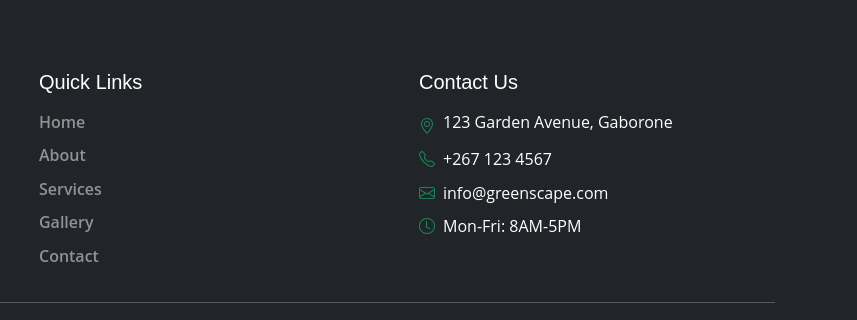
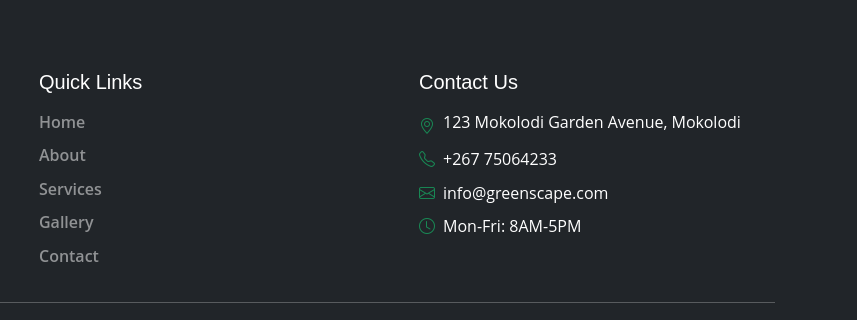
Before and after one commit to bida24-105/GreenSpace, a plain HTML site: page index.html in a window 1280 px wide. Shown: the part 3274-3594 px from the top of the page, 423-1280 px from the left. Drawn offline with nearby package versions, Linux system fonts and the light colour scheme; a script that the page names is missing.

Commit message:
Update index.html

```diff
--- a/index.html
+++ b/index.html
@@ -233,11 +233,11 @@
                     <ul class="nav flex-column">
                         <li class="nav-item mb-2 d-flex align-items-start">
                             <i class="bi bi-geo-alt text-success me-2 mt-1"></i>
-                            <span>123 Garden Avenue, Gaborone</span>
+                            <span>123 Mokolodi Garden Avenue, Mokolodi</span>
                         </li>
                         <li class="nav-item mb-2 d-flex align-items-center">
                             <i class="bi bi-telephone text-success me-2"></i>
-                            <span>+267 123 4567</span>
+                            <span>+267 75064233</span>
                         </li>
                         <li class="nav-item mb-2 d-flex align-items-center">
                             <i class="bi bi-envelope text-success me-2"></i>
```
